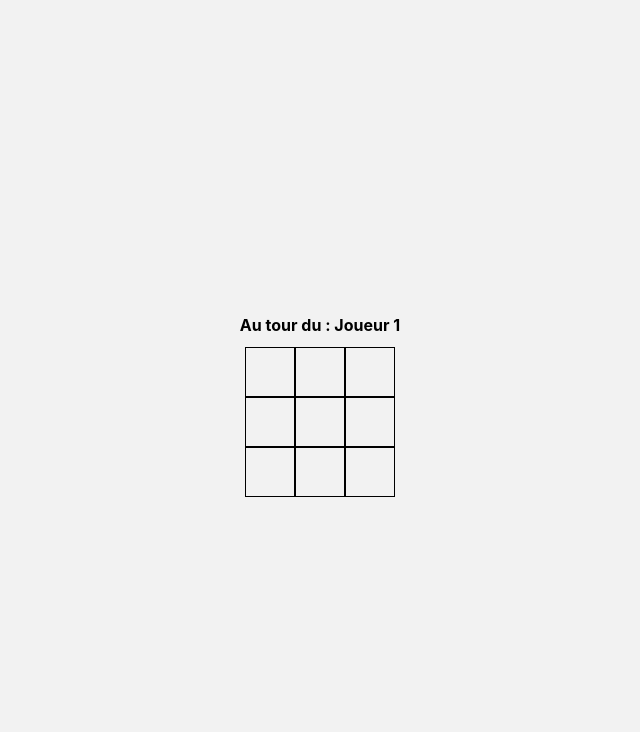
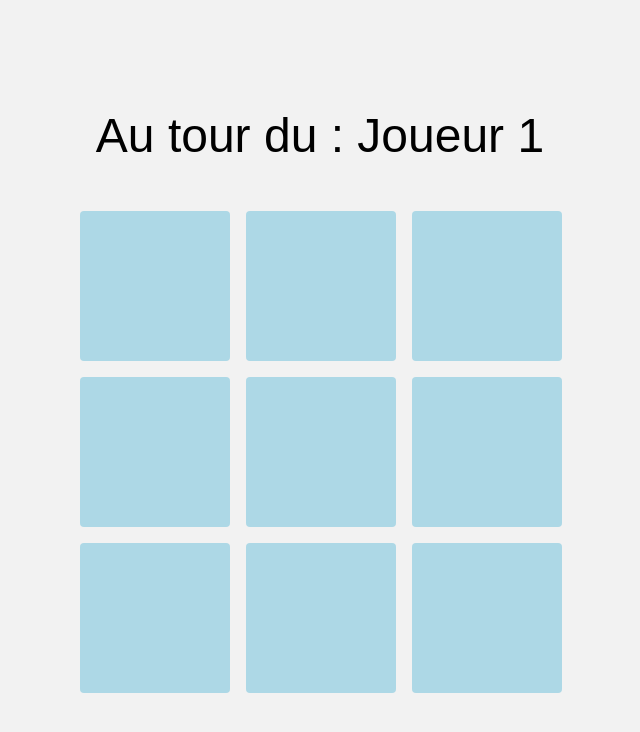
Before and after one commit to Oomaxime/tictactoe, a React (Vite) app: page / in a window 1280 px wide. Shown: the top 732 px of the page, without its empty margins (320-960 px from the left). Built offline with nearby package versions, Linux system fonts and the light colour scheme.

Commit message:
front ajouté

```diff
--- a/src/App.css
+++ b/src/App.css
@@ -1,8 +1,25 @@
+
+
 .grid {
   display: grid;
   grid-template-columns: repeat(3, 1fr);
   grid-template-rows: repeat(3, 1fr);
+  grid-column-gap: 1rem;
+  grid-row-gap: 1rem;
+  width: 100px;
+  transform: translateX(-190%);
+}
+
+.cell {
   width: 150px;
+  height: 150px;
+  background-color: lightblue;
+  font-size: 3rem;
+  display: flex;
+  justify-content: center;
+  align-items: center;
+  cursor: pointer;
+  border-radius: .25rem;
 }
 
 .cell1 {
@@ -33,13 +50,17 @@
   grid-area: 3 / 3 / 4 / 4;
 }
 
-.cell {
-  width: 50px;
-  height: 50px;
-  border: 1px solid black;
+h2 {
+  text-align: center;
+  font-family: sans-serif;
+  font-weight: 500;
+  font-size: 3rem;
+}
+
+.center {
   display: flex;
+  flex-direction: column;
   justify-content: center;
   align-items: center;
-  font-size: 50px;
-  font-family: "Inter";
+  gap: 3rem;
 }
--- a/src/App.jsx
+++ b/src/App.jsx
@@ -3,9 +3,9 @@ import Grid from "./components/grid.jsx";
 
 function App() {
   return (
-    <>
+    <div className="center">
       <Grid />
-    </>
+    </div>
   );
 }
 
--- a/src/components/cell.jsx
+++ b/src/components/cell.jsx
@@ -1,7 +1,7 @@
 function Cell({ value, onCellClick }) {
   return (
     <div className="cell" onClick={onCellClick}>
-      <p>{value}</p>
+      {value}
     </div>
   );
 }
--- a/src/components/grid.jsx
+++ b/src/components/grid.jsx
@@ -1,5 +1,7 @@
 import { useState } from "react";
 import Cell from "./cell.jsx";
+import { RxCross2 } from "react-icons/rx";
+import { FaRegCircle } from "react-icons/fa";
 
 function Grid() {
   const [xPlay, setxPlay] = useState(true);
@@ -52,50 +54,50 @@ function Grid() {
 
   return (
     <>
-      <strong>{playingState}</strong>
+      <h2>{playingState}</h2>
       <div className="grid">
         <Cell
-          className="cell1 cell"
+          className="cell1"
           value={board[0]}
           onCellClick={() => handleClick(0)}
         />
         <Cell
-          className="cell2 cell"
+          className="cell2"
           value={board[1]}
           onCellClick={() => handleClick(1)}
         />
         <Cell
-          className="cell3 cell"
+          className="cell3"
           value={board[2]}
           onCellClick={() => handleClick(2)}
         />
         <Cell
-          className="cell4 cell"
+          className="cell4"
           value={board[3]}
           onCellClick={() => handleClick(3)}
         />
         <Cell
-          className="cell5 cell"
+          className="cell5"
           value={board[4]}
           onCellClick={() => handleClick(4)}
         />
         <Cell
-          className="cell6 cell"
+          className="cell6"
           value={board[5]}
           onCellClick={() => handleClick(5)}
         />
         <Cell
-          className="cell7 cell"
+          className="cell7"
           value={board[6]}
           onCellClick={() => handleClick(6)}
         />
         <Cell
-          className="cell8 cell"
+          className="cell8"
           value={board[7]}
           onCellClick={() => handleClick(7)}
         />
         <Cell
-          className="cell9 cell"
+          className="cell9"
           value={board[8]}
           onCellClick={() => handleClick(8)}
         />
--- a/src/index.css
+++ b/src/index.css
@@ -3,7 +3,7 @@
 /* VARIABLES CSS */
 :root {
   /* base */
-  --font-family: "Inter";
+  --font-family: "Inter", "sans-serif";
   --font-size: ;
   --background-color: #f2f2f2;
   --color: ;
@@ -19,6 +19,7 @@
 
 html {
   scroll-behavior: smooth;
+  overflow-x: hidden;
 }
 
 body {
@@ -50,15 +51,5 @@ body {
   display: flex;
   justify-content: center;
   align-items: center;
+  gap: 1rem;
 }
-
-#root {
-  display: flex;
-  flex-direction: column;
-  justify-content: center;
-  align-items: center;
-}
-
-strong {
-  margin: 12px;
-}
```
